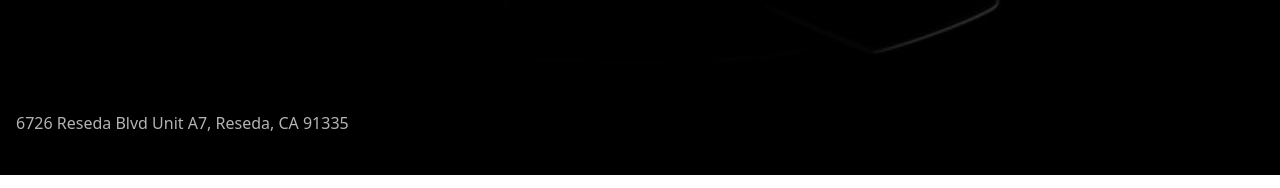
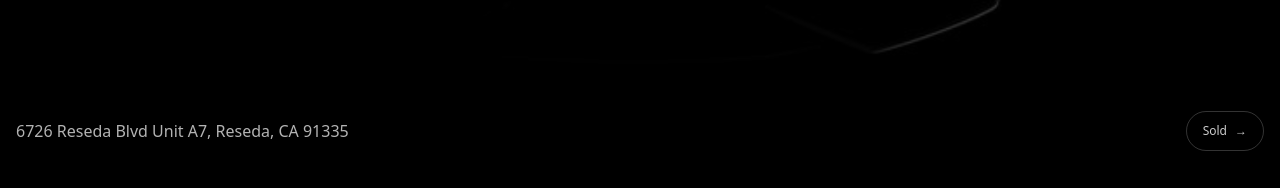
Before and after one commit to availablehybrid1/available-hybrid-site1, a Next.js app: page / in a window 1280 px wide. Shown: the part 633-821 px from the top of the page. Built offline with nearby package versions, Linux system fonts and the light colour scheme.

Commit message:
Add discreet Sold link at bottom right of home page

```diff
--- a/pages/index.tsx
+++ b/pages/index.tsx
@@ -18,6 +18,7 @@ const copy = {
   "Hybrid, performance and specialty vehicles in Los Angeles. Specialized in hybrid systems, including battery service and diagnostics, while offering full maintenance and repair services for all types of vehicles..",
 
     ctaInventory: "View Inventory",
+    ctaSold: "Sold",
     ctaPrequal: "Get Pre-Qualified",
     ctaWhatsapp: "WhatsApp",
 ctaService: "Schedule Service",
@@ -49,6 +50,7 @@ ctaService: "Schedule Service",
   "Vehículos híbridos, deportivos y especiales en Los Ángeles. Especialistas en sistemas híbridos, incluyendo servicio de baterías y diagnóstico, además de mantenimiento y reparación completa para todo tipo de vehículos.",
 
     ctaInventory: "Ver inventario",
+    ctaSold: "Vendidos",
     ctaPrequal: "Pre-Calificación",
     ctaWhatsapp: "WhatsApp",
 ctaService: "Agenda tu servicio",
@@ -201,8 +203,12 @@ export default function Home() {
 
         {/* FOOTER (SIN LINEA BLANCA) */}
         <footer className="bg-black">
-          <div className="mx-auto max-w-7xl px-4 py-10 text-white/70">
-            {t.footerAddress}
+          <div className="mx-auto flex max-w-7xl items-center justify-between gap-4 px-4 py-10 text-white/70">
+            <span>{t.footerAddress}</span>
+            <Link href="/sold" className="inline-flex min-h-10 shrink-0 items-center gap-2 rounded-full border border-white/20 px-4 py-2 text-xs font-medium text-white/80 transition hover:border-white/50 hover:text-white focus-visible:outline focus-visible:outline-2 focus-visible:outline-offset-2 focus-visible:outline-white">
+              {t.ctaSold}
+              <span aria-hidden="true">→</span>
+            </Link>
           </div>
         </footer>
 
```
